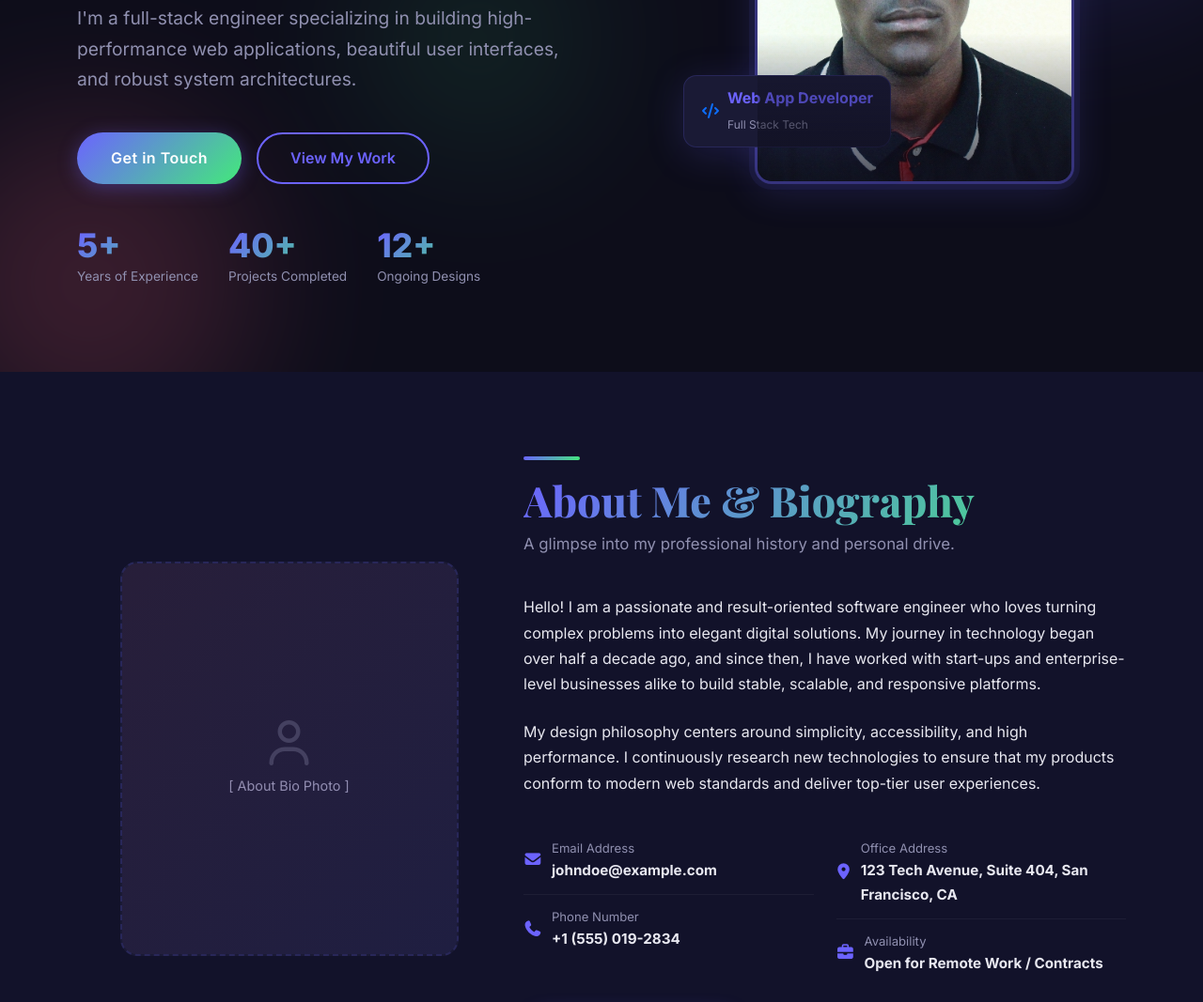
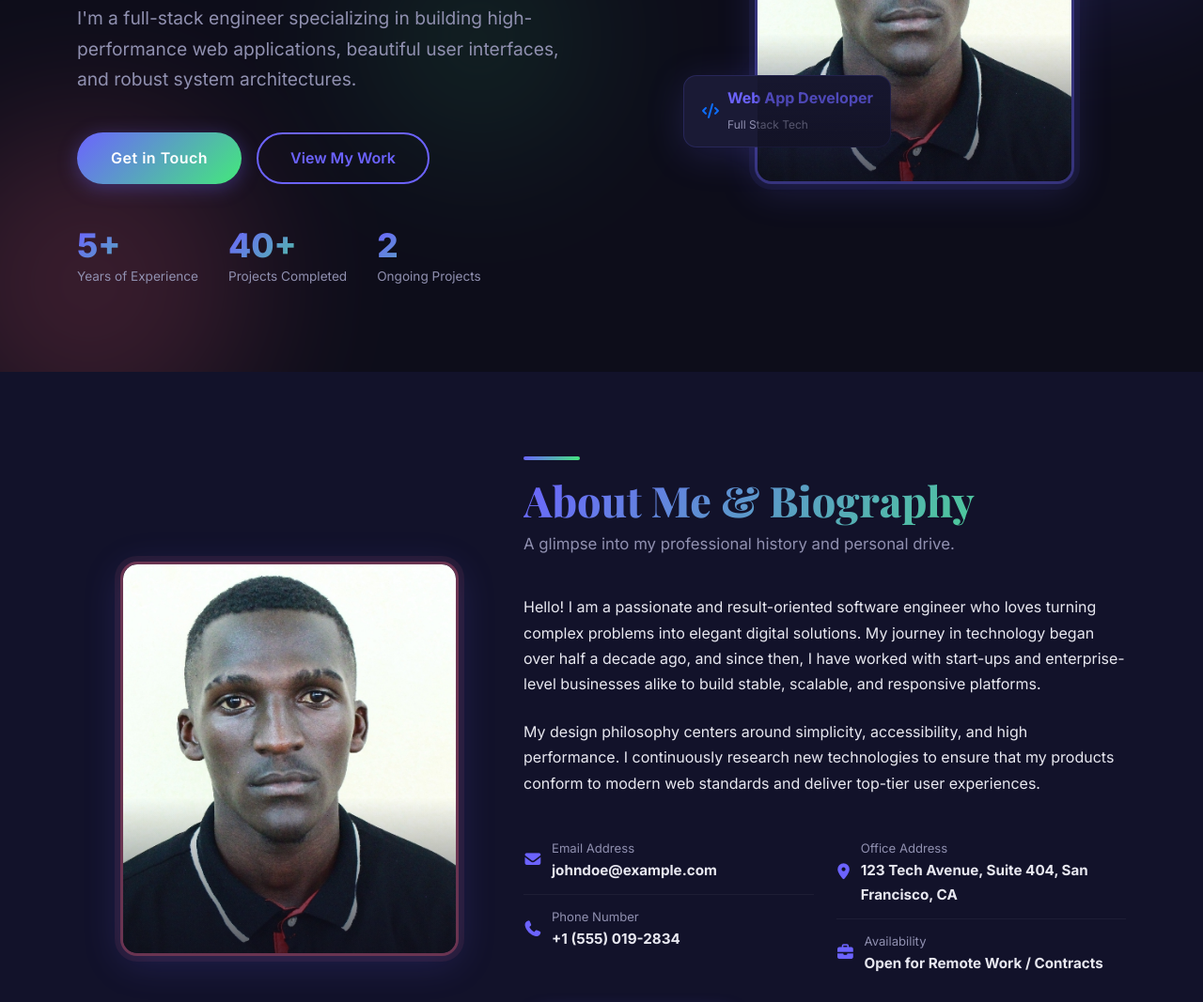
Before and after one commit to NsubugaCollins/collinsBio, a website: page portfolio/index.html in a window 1280 px wide. Shown: the part 405-1472 px from the top of the page at 94% size. Drawn offline with nearby package versions, Linux system fonts and the light colour scheme.

Commit message:
feat: add profile photo to About Bio section

```diff
--- a/portfolio/css/style.css
+++ b/portfolio/css/style.css
@@ -277,19 +277,28 @@
 .about-img-card {
   width: 100%; max-width: 360px; height: 420px;
   background: var(--card-bg);
-  border: 2px dashed var(--card-border);
+  border: 3px solid rgba(255,101,132,0.35);
   border-radius: var(--radius);
-  display: flex; align-items: center; justify-content: center;
-  flex-direction: column; gap: 10px;
-  color: var(--text-muted); font-size: 0.9rem;
-  position: relative; overflow: hidden;
+  position: relative;
+  overflow: hidden;
   margin: 0 auto;
+  box-shadow: var(--shadow), 0 0 0 6px rgba(255,101,132,0.08);
 }
 .about-img-card::before {
   content: '';
   position: absolute;
   inset: 0;
-  background: linear-gradient(135deg, rgba(255,101,132,0.06), rgba(108,99,255,0.06));
+  background: linear-gradient(180deg, transparent 60%, rgba(13,13,26,0.7) 100%);
+  z-index: 1;
+  pointer-events: none;
+}
+.about-profile-img {
+  width: 100%;
+  height: 100%;
+  object-fit: cover;
+  object-position: center top;
+  display: block;
+  border-radius: calc(var(--radius) - 3px);
 }
 .about-info-item {
   display: flex; align-items: center; gap: 10px;
--- a/portfolio/index.html
+++ b/portfolio/index.html
@@ -3,7 +3,7 @@
 <head>
   <meta charset="UTF-8">
   <meta name="viewport" content="width=device-width, initial-scale=1.0">
-  <title>John Doe - Professional Portfolio</title>
+  <title>Nsubuga Collins - My Portfolio</title>
   <!-- SEO Meta Tags -->
   <meta name="description" content="Professional portfolio of John Doe, a creative full-stack engineer and digital innovator. Explore my projects, background, and skills.">
   <meta name="keywords" content="Portfolio, Full Stack Developer, Software Engineer, Bootstrap CSS Portfolio">
@@ -64,8 +64,8 @@
               <div class="hero-stat-label">Projects Completed</div>
             </div>
             <div class="text-center text-lg-start">
-              <div class="hero-stat-number">12+</div>
-              <div class="hero-stat-label">Ongoing Designs</div>
+              <div class="hero-stat-number">2</div>
+              <div class="hero-stat-label">Ongoing Projects</div>
             </div>
           </div>
         </div>
@@ -87,8 +87,8 @@
               <div class="d-flex align-items-center gap-2">
                 <i class="fa-solid fa-graduation-cap text-success"></i>
                 <div class="text-start">
-                  <span>M.Sc. Student</span><br>
-                  <small>Computer Science</small>
+                  <span>Bachelors Student</span><br>
+                  <small>Software Engineering</small>
                 </div>
               </div>
             </div>
@@ -104,8 +104,7 @@
       <div class="row align-items-center">
         <div class="col-md-5 mb-5 mb-md-0 text-center">
           <div class="about-img-card animate-on-scroll">
-            <i class="fa-regular fa-user hero-img-icon"></i>
-            <span>[ About Bio Photo ]</span>
+            <img src="assets/images/collins.jpeg" alt="Collins Nsubuga - About Photo" class="about-profile-img">
           </div>
         </div>
         <div class="col-md-7">
```
